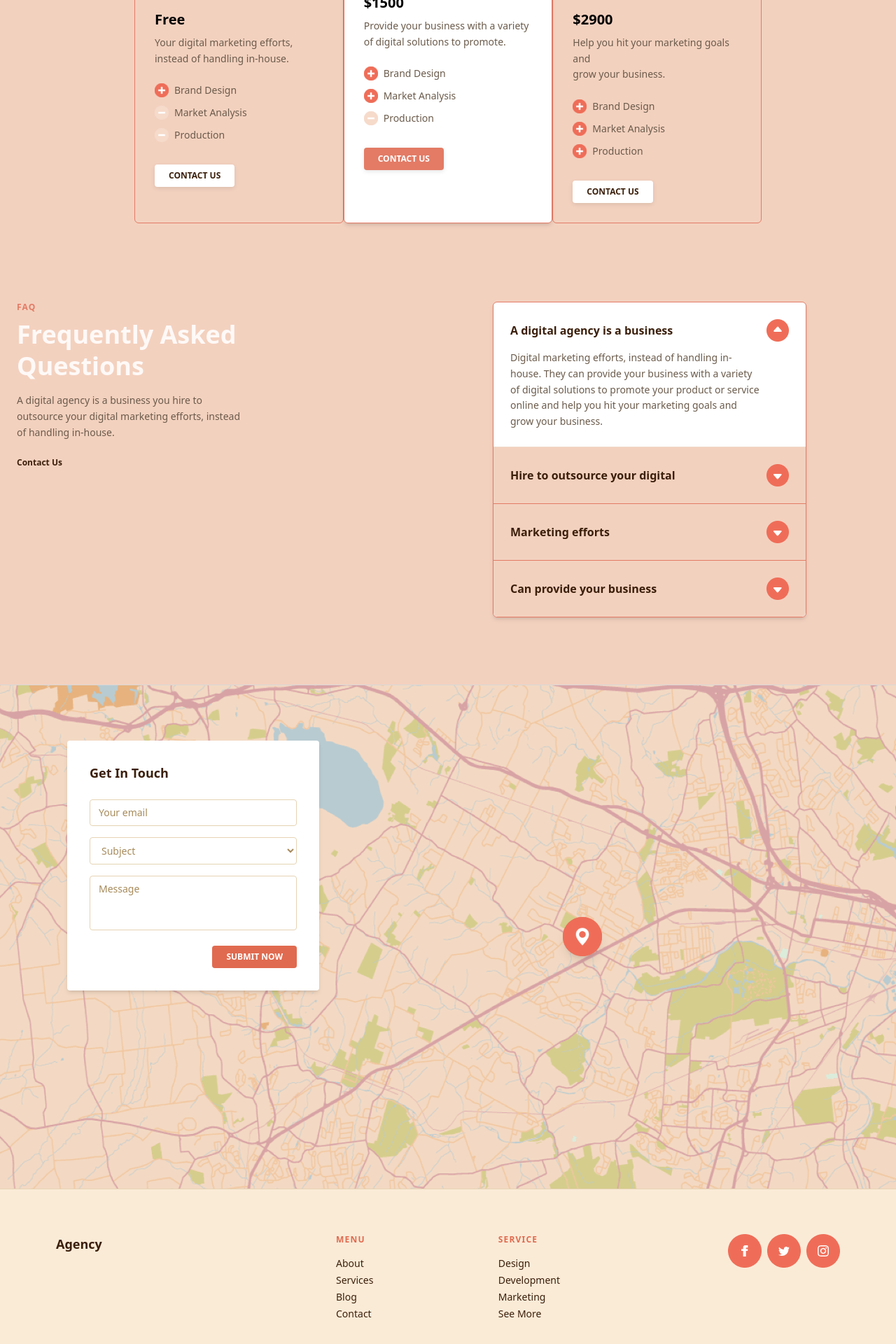
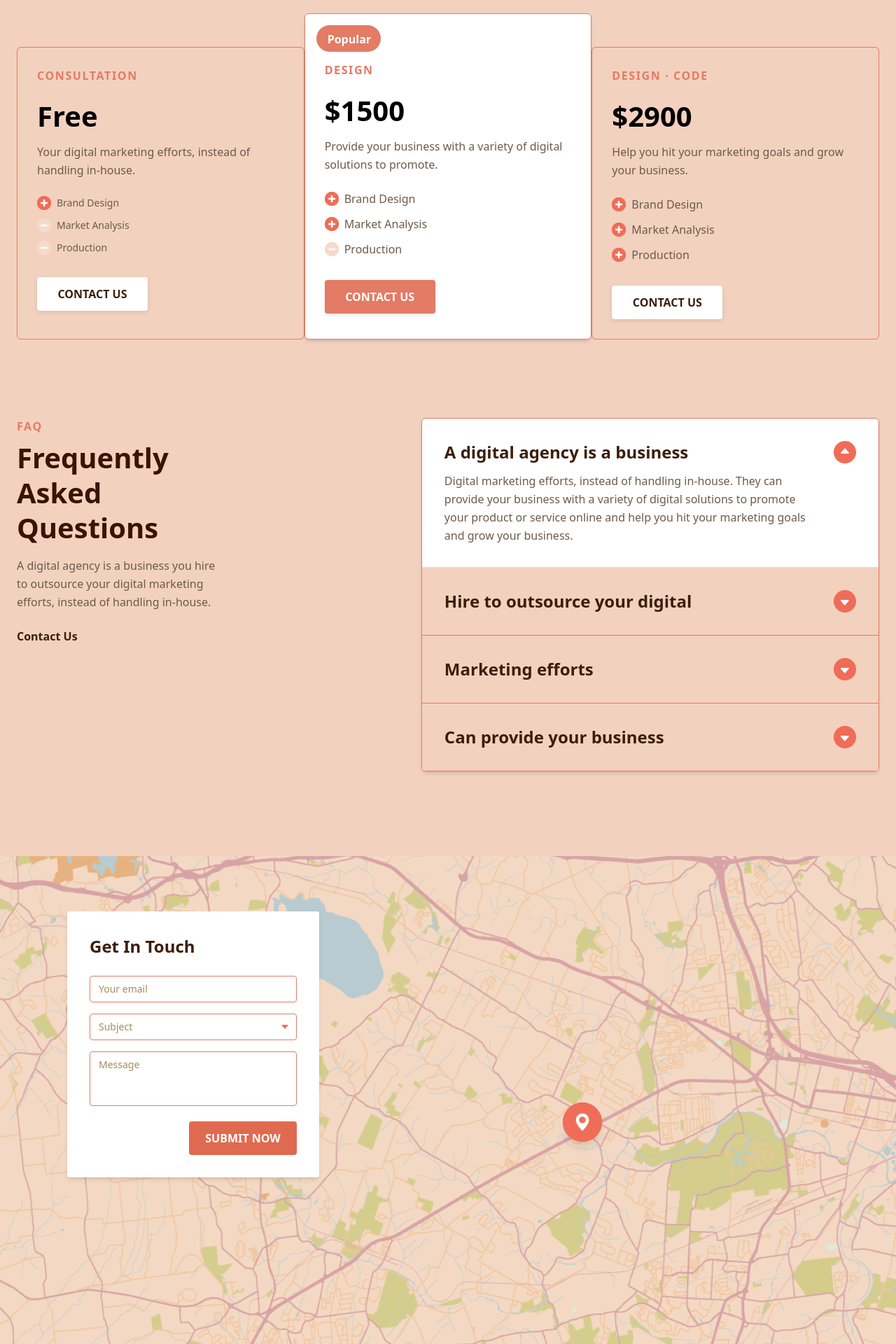
Before and after one commit to ThengdeNitin/Theemwiz_Test, a React (Vite) app: page / in a window 1280 px wide. Shown: the part 6200-8120 px from the top of the page at 70% size. Built offline with nearby package versions, Linux system fonts and the light colour scheme.

Commit message:
all website done for laptop view

```diff
--- a/src/components/footer.jsx
+++ b/src/components/footer.jsx
@@ -2,6 +2,7 @@ import "../App.css";
 import map from "../assets/footer/map.png";
 import pin from "../assets/footer/pin.png";
 import social from "../assets/footer/social.png";
+import triangle from "../assets/footer/Triangle.png";
 
 function Footer() {
   return (
@@ -10,34 +11,43 @@ function Footer() {
         <section class="relative w-full h-[480px] sm:h-[520px] md:h-[600px] lg:h-[640px] xl:h-[720px]">
           <img src={map} alt="map" className="h-full w-full" />
           <div class="absolute top-20 left-10 sm:left-16 md:left-24 bg-white shadow-md rounded-sm p-8 w-[280px] sm:w-[320px] md:w-[360px]">
-            <h2 class="font-extrabold text-[#3B1F0B] text-lg mb-6">
+            <h2 class="font-extrabold text-[#3B1F0B] text-[24px] mb-6">
               Get In Touch
             </h2>
             <form class="space-y-4">
               <input
-                class="w-full border border-[#E6D3B3] rounded-sm px-3 py-2 text-sm placeholder-[#A78B5B] focus:outline-none focus:ring-1 focus:ring-[#E06A4F]"
+                class="w-full border border-[#E37B65] rounded-sm px-3 py-2 text-sm placeholder-[#A78B5B] focus:outline-none focus:ring-1 focus:ring-[#E06A4F]"
                 placeholder="Your email"
                 type="email"
               />
+              <div className="relative w-full">
                 <select
                   aria-label="Subject"
-                class="w-full border border-[#E6D3B3] rounded-sm px-3 py-2 text-sm text-[#A78B5B] focus:outline-none focus:ring-1 focus:ring-[#E06A4F]"
+                  className="appearance-none w-full border border-[#E37B65] rounded-sm px-3 py-2 text-sm text-[#A78B5B] focus:outline-none focus:ring-1 focus:ring-[#E06A4F]"
                 >
-                <option disabled="" selected="">
+                  <option disabled selected>
                     Subject
                   </option>
                   <option>Subject 1</option>
                   <option>Subject 2</option>
                   <option>Subject 3</option>
                 </select>
+
+                <img
+                  src={triangle}
+                  alt="dropdown arrow"
+                  className="pointer-events-none absolute right-3 top-1/2 transform -translate-y-1/2 w-[10px] h-[6px]"
+                />
+              </div>
+
               <textarea
-                class="w-full border border-[#E6D3B3] rounded-sm px-3 py-2 text-sm placeholder-[#A78B5B] resize-none focus:outline-none focus:ring-1 focus:ring-[#E06A4F]"
+                class="w-full border border-[#E37B65] rounded-sm px-3 py-2 text-sm placeholder-[#A78B5B] resize-none focus:outline-none focus:ring-1 focus:ring-[#E06A4F]"
                 placeholder="Message"
                 rows="3"
               ></textarea>
               <div class="flex justify-end">
                 <button
-                  class="bg-[#E06A4F] text-white font-extrabold text-xs uppercase px-5 py-2 rounded-sm hover:bg-[#d55a3f] transition-colors"
+                  class="bg-[#E06A4F] w-[154px] h-[48px] text-white font-extrabold text-[16px] uppercase px-5 py-2 rounded-sm hover:bg-[#d55a3f] transition-colors"
                   type="submit"
                 >
                   Submit Now
@@ -45,21 +55,22 @@ function Footer() {
               </div>
             </form>
           </div>
-          <div class="absolute top-[50%] left-[65%] -translate-y-1/2 -translate-x-1/2 bg-[#E06A4F] w-14 h-14 rounded-full flex items-center justify-center shadow-lg">
+          <div class="absolute top-[53%] left-[65%] -translate-y-1/2 -translate-x-1/2 bg-[#E06A4F] w-14 h-14 rounded-full flex items-center justify-center shadow-lg">
             <img src={pin} alt="pin" className="h-full w-full" />
           </div>
         </section>
+
         <footer class="bg-[#FAEBD7] border-t border-[#E6D3B3] pt-16 pb-6 px-6 sm:px-12 md:px-20">
           <div class="max-w-7xl mx-auto flex flex-col md:flex-row md:justify-between md:items-start gap-10 md:gap-0">
             <div class="flex-1 max-w-xs">
-              <h3 class="font-extrabold text-[#3B1F0B] text-lg mb-6">Agency</h3>
+              <h3 class="font-extrabold text-[#3B1F0B] text-[24px] w-[90px] h-[32px] mb-6">Agency</h3>
             </div>
             <div class="flex-1 flex justify-between max-w-xs">
               <div>
-                <h4 class="text-[#E06A4F] text-xs font-semibold tracking-widest mb-4">
+                <h4 class="text-[#E06A4F] text-[16px] font-semibold tracking-widest mb-4">
                   MENU
                 </h4>
-                <ul class="text-[#3B1F0B] text-sm space-y-1">
+                <ul class="text-[#3B1F0B] text-[16px] space-y-1">
                   <li>About</li>
                   <li>Services</li>
                   <li>Blog</li>
@@ -67,10 +78,10 @@ function Footer() {
                 </ul>
               </div>
               <div>
-                <h4 class="text-[#E06A4F] text-xs font-semibold tracking-widest mb-4">
+                <h4 class="text-[#E06A4F] text-[16px] font-semibold tracking-widest mb-4">
                   SERVICE
                 </h4>
-                <ul class="text-[#3B1F0B] text-sm space-y-1">
+                <ul class="text-[#3B1F0B] text-[16px] space-y-1">
                   <li>Design</li>
                   <li>Development</li>
                   <li>Marketing</li>
@@ -78,11 +89,11 @@ function Footer() {
                 </ul>
               </div>
             </div>
-            <div class="flex-1 flex justify-end items-start max-w-xs space-x-4">
+            <div class="flex-1 flex justify-end items-start max-w-xs w-[160px] h-[48px] space-x-4">
               <img src={social} alt="social" className="h-full w-auto" />
             </div>
           </div>
-          <div class="max-w-7xl mx-auto mt-10 pt-6 border-t border-[#E6D3B3] flex flex-col md:flex-row justify-between text-xs text-[#8B6E4A] px-2">
+          <div class="max-w-7xl mx-auto mt-16 pt-6 border-t border-[#E6D3B3] flex flex-col md:flex-row justify-between text-[16px] text-[#8B6E4A] px-2">
             <p>Copyright © 2022 Laaiq. All Rights Reserved.</p>
             <div class="flex space-x-8 mt-4 md:mt-0">
               <a class="hover:underline" href="#">
--- a/src/components/pricingsection.jsx
+++ b/src/components/pricingsection.jsx
@@ -10,30 +10,30 @@ function Pricing() {
       <div className="bg-[#F3D1BF]">
         <main className="max-w-7xl mx-auto px-6 py-16 md:py-24">
           <section className="max-w-7xl mx-auto mb-20 md:mb-28">
-            <div className="max-w-md md:max-w-lg mb-12">
-              <p className="text-xs font-semibold tracking-widest text-[#E37B65] uppercase mb-2">
+            <div className="max-w-md md:max-w-lg mb-26">
+              <p className="text-[16px] font-semibold tracking-widest text-[#E37B65] uppercase mb-2">
                 Pricing
               </p>
-              <h2 className="text-3xl md:text-4xl font-extrabold text-black leading-tight">
+              <h2 className="text-[56px] font-extrabold text-black leading-tight">
                 Check Our <br />
                 Pricing Plans
               </h2>
             </div>
 
-            <div className="flex flex-col md:flex-row max-w-4xl mx-auto" role="list">
+            <div className="flex flex-col md:flex-row max-w-7xl mx-auto" role="list">
               <article className="flex-1 bg-[#F3D1BF] border border-[#E37B65] rounded-md p-6 md:p-7">
-                <p className="text-xs font-semibold tracking-widest text-[#E37B65] uppercase mb-4">
+                <p className="text-[16px] font-semibold tracking-widest text-[#E37B65] uppercase mb-4">
                   Consultation
                 </p>
-                <h3 className="font-extrabold text-black text-xl mb-2">Free</h3>
-                <p className="text-sm text-[#6B5B4B] mb-6 leading-relaxed">
-                  Your digital marketing efforts, <br />
+                <h3 className="font-extrabold text-black text-[40px] mb-2">Free</h3>
+                <p className="text-[16px] text-[#6B5B4B] mb-6 leading-relaxed">
+                  Your digital marketing efforts,
                   instead of handling in-house.
                 </p>
                 <ul className="space-y-3 mb-8 text-sm text-[#6B5B4B]">
                   <li className="flex items-center gap-2">
                     <span
-                      className="flex items-center justify-center w-5 h-5 rounded-full bg-[#E37B65] text-white text-xs"
+                      className="flex items-center justify-center w-5 h-5 rounded-full bg-[#E37B65] text-white text-[16px]"
                       aria-hidden="true"
                     >
                       <img src={plus} alt="plus" className="h-full w-full" />
@@ -42,7 +42,7 @@ function Pricing() {
                   </li>
                   <li className="flex items-center gap-2">
                     <span
-                      className="flex items-center justify-center w-5 h-5 rounded-full bg-[#F0D9CC] text-[#D9C6B9] text-xs"
+                      className="flex items-center justify-center w-5 h-5 rounded-full bg-[#F0D9CC] text-[#D9C6B9] text-[16px]"
                       aria-hidden="true"
                     >
                       <img src={minus} alt="minus" className="h-full w-full" />
@@ -51,7 +51,7 @@ function Pricing() {
                   </li>
                   <li className="flex items-center gap-2">
                     <span
-                      className="flex items-center justify-center w-5 h-5 rounded-full bg-[#F0D9CC] text-[#D9C6B9] text-xs"
+                      className="flex items-center justify-center w-5 h-5 rounded-full bg-[#F0D9CC] text-[#D9C6B9] text-[16px]"
                       aria-hidden="true"
                     >
                       <img src={minus} alt="minus" className="h-full w-full" />
@@ -61,25 +61,25 @@ function Pricing() {
                 </ul>
                 <button
                   type="button"
-                  className="font-extrabold text-xs uppercase bg-white text-[#3B1F0B] px-5 py-2 rounded shadow-[0_2px_6px_rgba(0,0,0,0.1)] hover:shadow-[0_4px_12px_rgba(0,0,0,0.15)] transition-shadow"
+                  className="font-extrabold text-[16px] w-[158px] h-[48px] uppercase bg-white text-[#3B1F0B] px-5 py-2 rounded shadow-[0_2px_6px_rgba(0,0,0,0.1)] hover:shadow-[0_4px_12px_rgba(0,0,0,0.15)] transition-shadow"
                 >
                   Contact Us
                 </button>
               </article>
 
               <article className="flex-1 bg-white rounded-md p-4 md:p-7 relative border border-[#E37B65] shadow-md -mt-12 z-10">
-                <span className="absolute top-4 left-4 bg-[#E37B65] border-[#E37B65] text-white text-xs font-semibold rounded-full px-3 py-1">
+                <span className="absolute top-4 left-4 w-[92px] h-[38px] bg-[#E37B65] border-[#E37B65] text-white text-[16px] font-semibold rounded-full px-4 py-2">
                   Popular
                 </span>
-                <p className="text-xs font-semibold tracking-widest text-[#E37B65] uppercase mb-4 mt-6">
+                <p className="text-[16px] font-semibold tracking-widest text-[#E37B65] uppercase mb-4 mt-10">
                   Design
                 </p>
-                <h3 className="font-extrabold text-black text-xl mb-2">$1500</h3>
-                <p className="text-sm text-[#6B5B4B] mb-6 leading-relaxed">
-                  Provide your business with a variety <br />
-                  of digital solutions to promote.
+                <h3 className="font-extrabold text-black text-[40px] mb-2">$1500</h3>
+                <p className="text-[16px] text-[#6B5B4B] mb-6 leading-relaxed">
+                  Provide your business with a variety of digital
+                  solutions to promote.
                 </p>
-                <ul className="space-y-3 mb-8 text-sm text-[#6B5B4B]">
+                <ul className="space-y-3 mb-8 text-[16px] text-[#6B5B4B]">
                   <li className="flex items-center gap-2">
                     <span
                       className="flex items-center justify-center w-5 h-5 rounded-full bg-[#E37B65] text-white text-xs"
@@ -110,22 +110,22 @@ function Pricing() {
                 </ul>
                 <button
                   type="button"
-                  className="font-extrabold text-xs uppercase bg-[#E37B65] text-white px-5 py-2 rounded shadow-[0_2px_6px_rgba(0,0,0,0.1)] hover:shadow-[0_4px_12px_rgba(0,0,0,0.15)] transition-shadow"
+                  className="font-extrabold text-[16px] w-[158px] h-[48px] uppercase bg-[#E37B65] text-white px-5 py-2 rounded shadow-[0_2px_6px_rgba(0,0,0,0.1)] hover:shadow-[0_4px_12px_rgba(0,0,0,0.15)] transition-shadow"
                 >
                   Contact Us
                 </button>
               </article>
 
               <article className="flex-1 bg-[#F3D1BF] border border-[#E37B65] rounded-md p-6 md:p-7">
-                <p className="text-xs font-semibold tracking-widest text-[#E37B65] uppercase mb-4">
+                <p className="text-[16px] font-semibold tracking-widest text-[#E37B65] uppercase mb-4">
                   Design · Code
                 </p>
-                <h3 className="font-extrabold text-black text-xl mb-2">$2900</h3>
-                <p className="text-sm text-[#6B5B4B] mb-6 leading-relaxed">
-                  Help you hit your marketing goals and <br />
+                <h3 className="font-extrabold text-black text-[40px] mb-2">$2900</h3>
+                <p className="text-[16px] text-[#6B5B4B] mb-6 leading-relaxed">
+                  Help you hit your marketing goals and
                   grow your business.
                 </p>
-                <ul className="space-y-3 mb-8 text-sm text-[#6B5B4B]">
+                <ul className="space-y-3 mb-8 text-[16px] text-[#6B5B4B]">
                   <li className="flex items-center gap-2">
                     <span
                       className="flex items-center justify-center w-5 h-5 rounded-full bg-[#E37B65] text-white text-xs"
@@ -156,7 +156,7 @@ function Pricing() {
                 </ul>
                 <button
                   type="button"
-                  className="font-extrabold text-xs uppercase bg-white text-[#3B1F0B] px-5 py-2 rounded shadow-[0_2px_6px_rgba(0,0,0,0.1)] hover:shadow-[0_4px_12px_rgba(0,0,0,0.15)] transition-shadow"
+                  className="font-extrabold text-[16px] w-[158px] h-[48px] uppercase bg-white text-[#3B1F0B] px-5 py-2 rounded shadow-[0_2px_6px_rgba(0,0,0,0.1)] hover:shadow-[0_4px_12px_rgba(0,0,0,0.15)] transition-shadow"
                 >
                   Contact Us
                 </button>
@@ -164,32 +164,31 @@ function Pricing() {
             </div>
           </section>
 
-          <section className="max-w-7xl mx-auto flex flex-col md:flex-row gap-12 md:gap-90">
-            <div className="max-w-md md:max-w-sm">
-              <p className="text-xs font-semibold tracking-widest text-[#E37B65] uppercase mb-2">
+          <section className="max-w-7xl mx-auto mb-6 flex flex-col md:flex-row gap-12 md:gap-70">
+            <div className="max-w-md md:max-w-s">
+              <p className="text-[16px] font-semibold tracking-widest text-[#E37B65] uppercase mb-2">
                 FAQ
               </p>
-              <h2 className="text-3xl md:text-4xl font-extrabold leading-tight mb-4">
-                Frequently Asked <br />
-                Questions
+              <h2 className="text-[40px] text-[#391400] font-extrabold leading-tight mb-4">
+                Frequently Asked Questions
               </h2>
-              <p className="text-sm text-[#6B5B4B] mb-6 leading-relaxed max-w-[320px]">
+              <p className="text-[16px] text-[#6B5B4B] mb-6 leading-relaxed max-w-[320px]">
                 A digital agency is a business you hire to outsource your
                 digital marketing efforts, instead of handling in-house.
               </p>
-              <p className="text-xs font-extrabold text-[#3B1F0B] cursor-pointer select-none">
+              <p className="text-[16px] font-extrabold text-[#3B1F0B] cursor-pointer select-none">
                 Contact Us
               </p>
             </div>
 
-            <div className="max-w-md w-full">
+            <div className="w-full">
               <div
                 className="bg-white rounded-md shadow-md divide-y divide-[#F0D9CC] border border-[#E37B65]"
                 role="list"
               >
-                <div className="p-6" role="listitem">
+                <div className="p-8" role="listitem">
                   <div className="flex justify-between items-center mb-3">
-                    <h3 className="font-extrabold text-[#3B1F0B] text-base leading-tight max-w-[85%]">
+                    <h3 className="font-extrabold text-[#3B1F0B] text-[24px] leading-tight max-w-[85%]">
                       A digital agency is a business
                     </h3>
                     <button
@@ -204,7 +203,7 @@ function Pricing() {
                   </div>
                   <p
                     id="faq1"
-                    className="text-[#6B5B4B] text-sm leading-relaxed max-w-[90%]"
+                    className="text-[#6B5B4B] text-[16px] leading-relaxed max-w-[90%]"
                   >
                     Digital marketing efforts, instead of handling in-house.
                     They can provide your business with a variety of digital
@@ -214,10 +213,10 @@ function Pricing() {
                 </div>
 
                 <div
-                  className="p-6 cursor-pointer flex justify-between items-center !bg-[#F3D1BF] border-[#E37B65]"
+                  className="p-8 cursor-pointer flex justify-between items-center !bg-[#F3D1BF] border-[#E37B65]"
                   role="listitem"
                 >
-                  <h3 className="font-extrabold text-[#3B1F0B] text-base leading-tight max-w-[85%]">
+                  <h3 className="font-extrabold text-[#3B1F0B] text-[24px] leading-tight max-w-[85%]">
                     Hire to outsource your digital
                   </h3>
                   <button
@@ -230,8 +229,8 @@ function Pricing() {
                   </button>
                 </div>
 
-                <div className="p-6 cursor-pointer flex justify-between items-center !bg-[#F3D1BF] border-[#E37B65]" role="listitem">
-                  <h3 className="font-extrabold text-[#3B1F0B] text-base leading-tight max-w-[85%]">
+                <div className="p-8 cursor-pointer flex justify-between items-center !bg-[#F3D1BF] border-[#E37B65]" role="listitem">
+                  <h3 className="font-extrabold text-[#3B1F0B] text-[24px] leading-tight max-w-[85%]">
                     Marketing efforts
                   </h3>
                   <button
@@ -245,10 +244,10 @@ function Pricing() {
                 </div>
 
                 <div
-                  className="p-6 cursor-pointer flex justify-between items-center rounded-b-md !bg-[#F3D1BF] border-[#E37B65]"
+                  className="p-8 cursor-pointer flex justify-between items-center rounded-b-md !bg-[#F3D1BF] border-[#E37B65]"
                   role="listitem"
                 >
-                  <h3 className="font-extrabold text-[#3B1F0B] text-base leading-tight max-w-[85%]">
+                  <h3 className="font-extrabold text-[#3B1F0B] text-[24px] leading-tight max-w-[85%]">
                     Can provide your business
                   </h3>
                   <button
```
Also changed, not shown: src/assets/footer/Triangle.png (added). Lines whose indentation alone changed are shown as unchanged.
